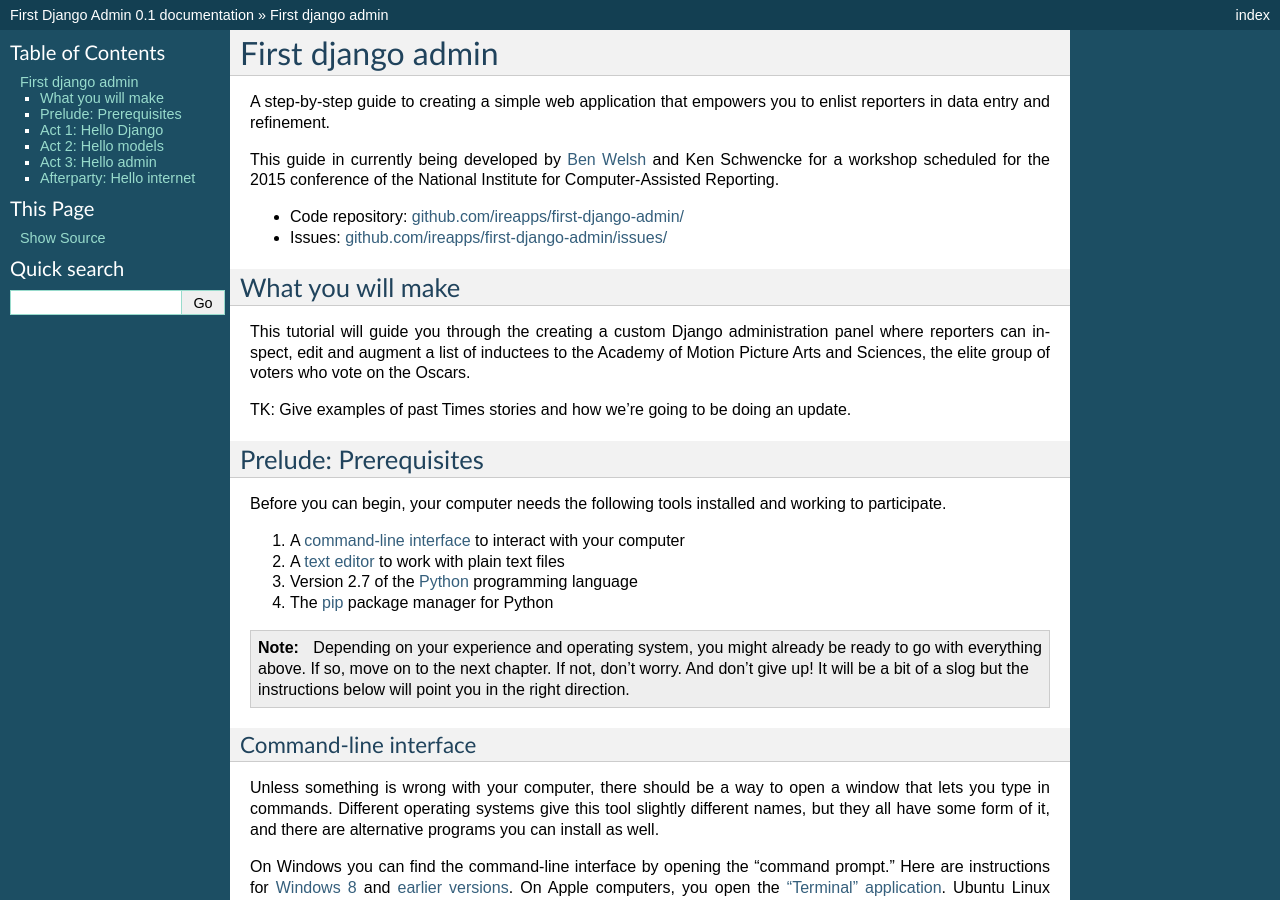
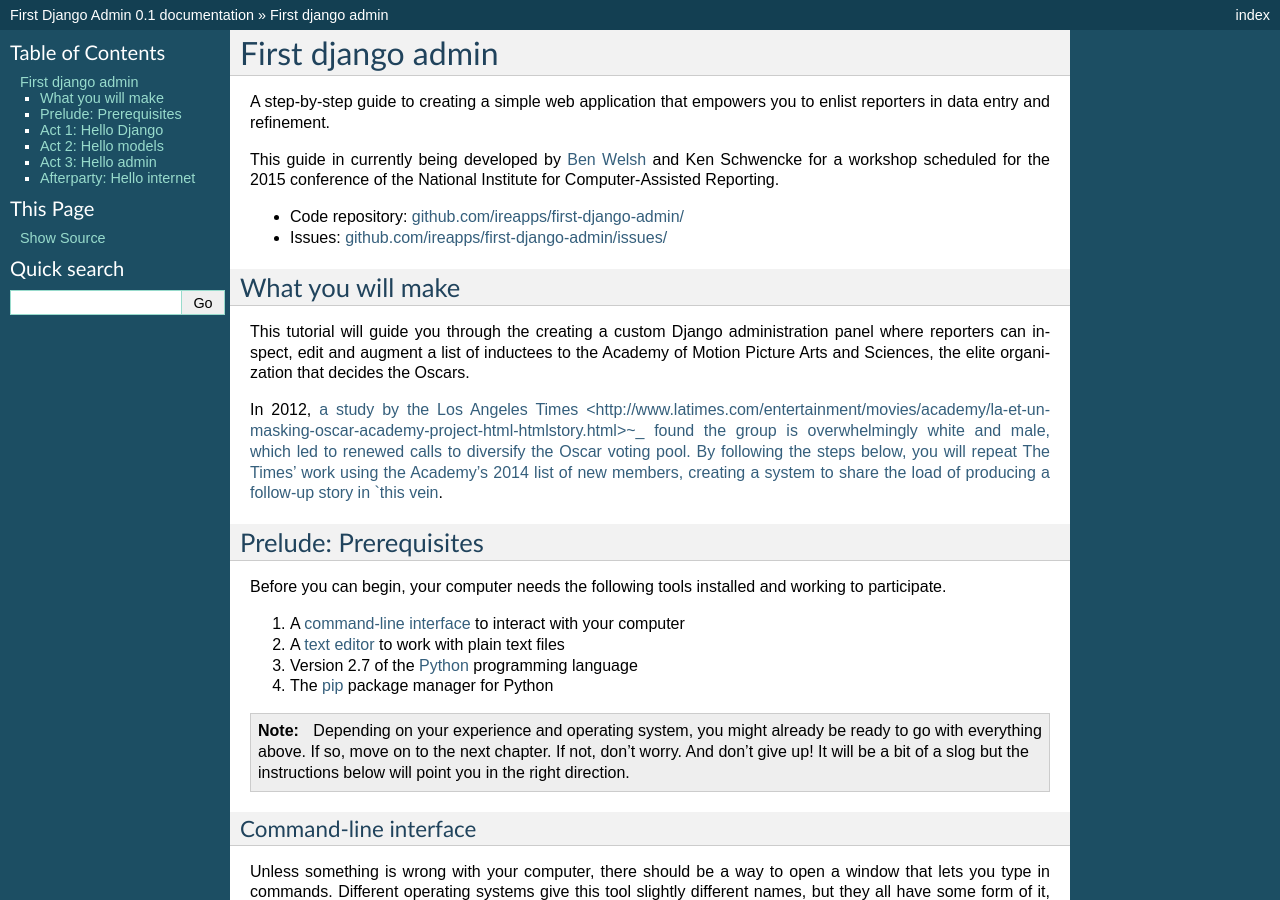
Before and after one commit to palewire/first-django-admin, a Sphinx documentation site: the page built from docs/index.rst, in a window 1280 px wide and 900 px high. Built offline with Sphinx 7.4.7, drawn with Linux system fonts in a browser that asks for light colours.

Commit message:
Revised what you will make portion

```diff
--- a/docs/index.rst
+++ b/docs/index.rst
@@ -16,9 +16,9 @@
 What you will make
 ------------------
 
-This tutorial will guide you through the creating a custom Django administration panel where reporters can inspect, edit and augment a list of inductees to the Academy of Motion Picture Arts and Sciences, the elite group of voters who vote on the Oscars.
+This tutorial will guide you through the creating a custom Django administration panel where reporters can inspect, edit and augment a list of inductees to the Academy of Motion Picture Arts and Sciences, the elite organization that decides the Oscars.
 
-TK: Give examples of past Times stories and how we're going to be doing an update.
+In 2012, `a study by the Los Angeles Times <http://www.latimes.com/entertainment/movies/academy/la-et-unmasking-oscar-academy-project-html-htmlstory.html>~_ found the group is overwhelmingly white and male, which led to renewed calls to diversify the Oscar voting pool. By following the steps below, you will repeat The Times' work using the Academy's 2014 list of new members, creating a system to share the load of producing a follow-up story in `this vein <http://www.latimes.com/entertainment/envelope/moviesnow/la-et-mn-diversity-oscar-academy-members-20131221-story.html>`_.
 
 Prelude: Prerequisites
 ----------------------
```
